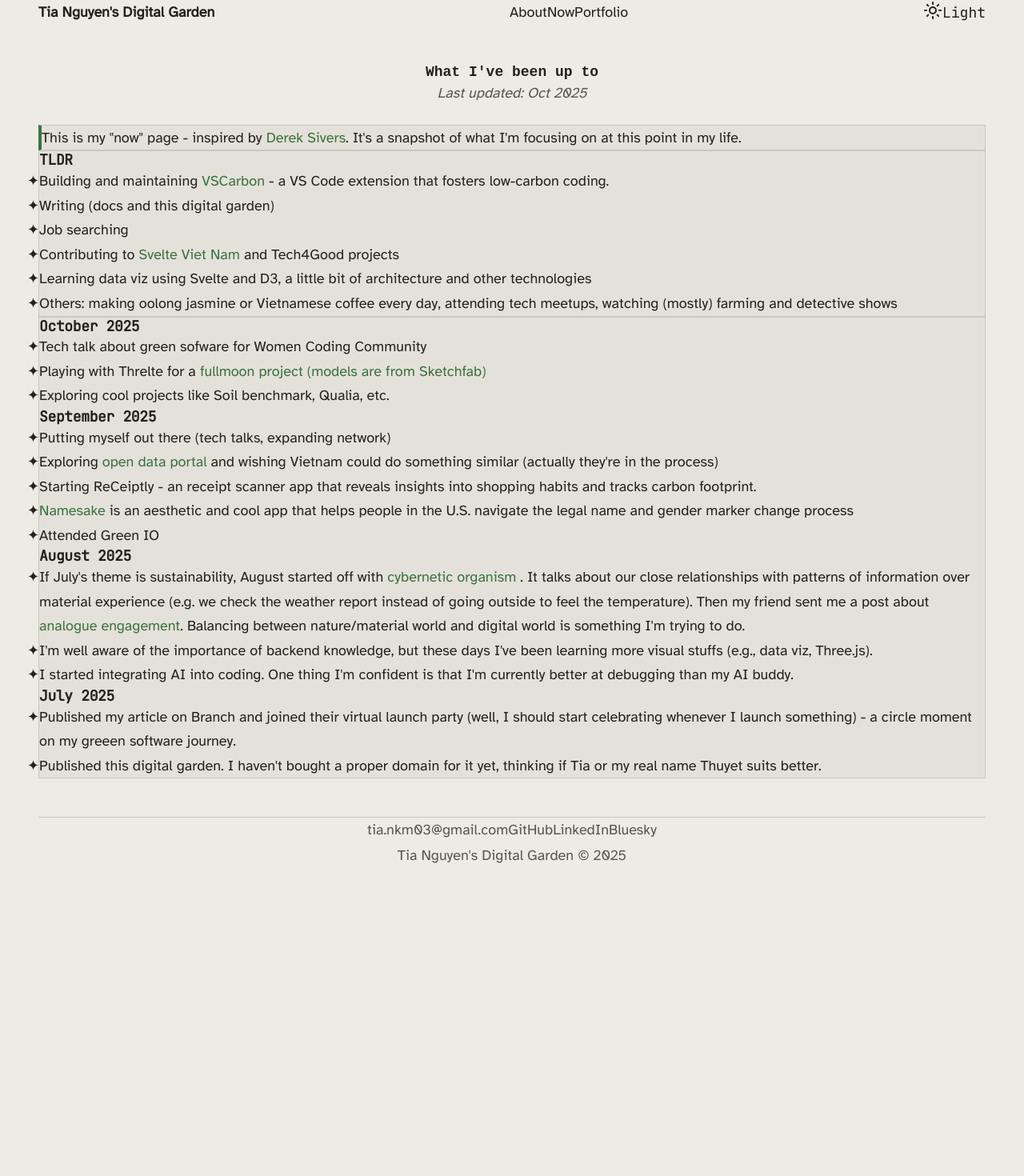
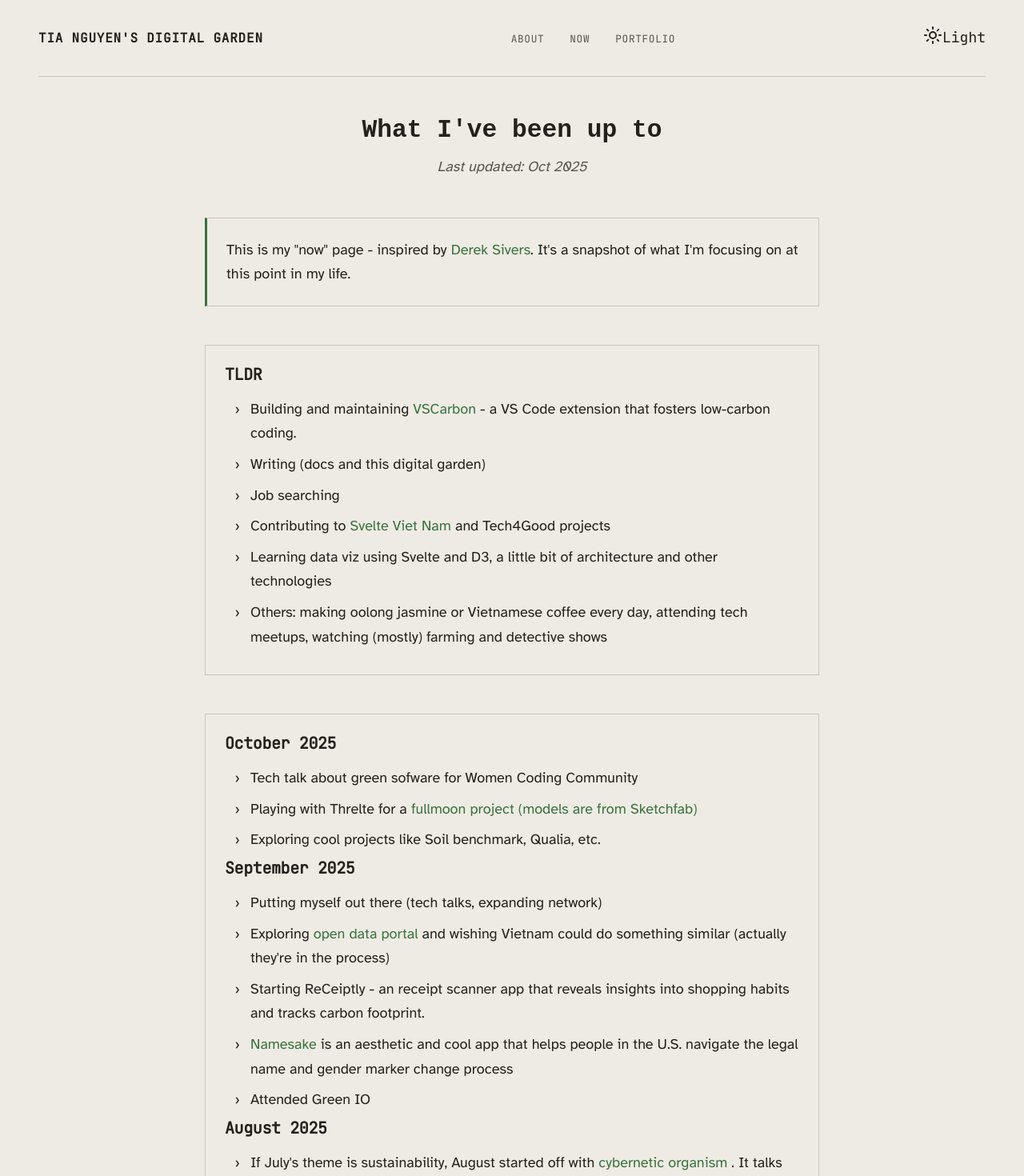
Before and after one commit to liti-dev/markdown-blog, a SvelteKit app: page /now in a window 1280 px wide. Shown: the top 1470 px of the page at 80% size. Before the commit the page ends 1085 px from the top, so only its background shows below. Built offline with nearby package versions, Linux system fonts and the light colour scheme.

Commit message:
style: update all pages to use design system tokens
- Header/footer: monospace, uppercase nav links
- Blog post: 60vw content width, centered
- Homepage: cleaner post list, outline tags in sidebar
- Now/About/Category pages: consistent spacing

```diff
--- a/src/routes/+page.svelte
+++ b/src/routes/+page.svelte
@@ -1,8 +1,9 @@
 <script lang="ts">
-	import { formatDate, getCategoryStyles } from '$lib/utils'
+	import { formatDate } from '$lib/utils'
 	import * as config from '$lib/config'
 	import SEO from '$lib/components/SEO.svelte'
 	import Pagination from '$lib/components/Pagination.svelte'
+	import Tag from '$lib/components/Tag.svelte'
 
 	let { data } = $props()
 
@@ -62,15 +63,8 @@
 
 			<ul class="categories">
 				{#each data.categories as category}
-					{@const styles = getCategoryStyles(category)}
 					<li>
-						<a
-							href={`/category/${category}`}
-							class="category-link"
-							style="background-color: {styles.backgroundColor}; color: {styles.color}"
-						>
-							#{category}
-						</a>
+						<Tag {category} href={`/category/${category}`} />
 					</li>
 				{/each}
 			</ul>
@@ -92,15 +86,11 @@
 <style>
 	.layout-container {
 		display: grid;
-		gap: var(--size-7);
-		contain: layout; /* Optimize layout calculations */
-
-		/* Mobile: single column */
+		gap: var(--space-7);
 		grid-template-columns: 1fr;
 
-		/* Medium screens and up: main content + sidebar */
 		@media (min-width: 768px) {
-			grid-template-columns: 1fr 250px;
+			grid-template-columns: 1fr 220px;
 			max-width: 1200px;
 			margin-inline: auto;
 		}
@@ -109,7 +99,7 @@
 	.mobile-garden {
 		display: block;
 		text-align: center;
-		margin-bottom: var(--size-4);
+		margin-bottom: var(--space-4);
 
 		img {
 			max-width: 70%;
@@ -131,63 +121,54 @@
 
 		@media (min-width: 768px) {
 			display: block;
-			margin-top: var(--size-5);
+			margin-top: var(--space-5);
 		}
 	}
 
 	.main-content {
-		min-width: 0; /* Prevent grid overflow */
-		min-height: 60vh; /* Reserve space to prevent layout shift */
-		contain: layout; /* Optimize layout calculations */
+		min-width: 0;
 	}
 
 	.posts {
 		display: grid;
-		gap: var(--size-7);
-		contain: layout; /* Optimize layout calculations */
+		gap: var(--space-7);
 
 		.post {
-			max-inline-size: var(--size-content-4);
-			min-height: 120px; /* Reserve minimum space per post */
-
 			&:not(:last-child) {
-				padding-bottom: var(--size-7);
+				padding-bottom: var(--space-7);
+				border-bottom: 1px solid var(--border);
 			}
 
 			.title {
 				font-family: 'Silkscreen', monospace;
-				font-size: var(--font-size-fluid-2);
+				font-size: var(--text-xl);
 				text-transform: none;
-				line-height: 1.4;
-				min-height: 1.4em; /* Reserve space for title */
+				line-height: var(--leading-tight);
 			}
 
 			.date {
 				color: var(--text-2);
-				min-height: 1.2em; /* Reserve space for date */
+				font-family: var(--font-mono);
+				font-size: var(--text-xs);
+				margin-top: var(--space-2);
 			}
 
 			.description {
-				margin-top: var(--size-3);
-				min-height: 2.4em; /* Reserve space for description */
+				margin-top: var(--space-3);
 			}
 		}
 	}
 
 	.count {
-		margin-top: var(--size-10);
-		margin-bottom: var(--size-7);
-		padding: var(--size-5) var(--size-3);
+		margin-top: var(--space-8);
+		margin-bottom: var(--space-6);
+		padding: var(--space-4) var(--space-3);
 		text-align: center;
-		font-size: var(--font-size-fluid-1);
-		font-style: italic;
+		font-family: var(--font-mono);
+		font-size: var(--text-sm);
 		color: var(--text-2);
 		border-top: 1px solid var(--border);
 		border-bottom: 1px solid var(--border);
-		background: var(--surface-2);
-		border-radius: var(--radius-2);
-		max-inline-size: var(--size-content-3);
-		margin-inline: auto;
 	}
 
 	.sidebar {
@@ -196,20 +177,21 @@
 		@media (min-width: 768px) {
 			display: block;
 			position: sticky;
-			top: var(--size-7);
+			top: var(--space-6);
 			height: fit-content;
 		}
 
 		.sidebar-content {
-			background: var(--surface-2);
 			border: 1px solid var(--border);
-			border-radius: var(--radius-2);
-			padding: var(--size-5);
+			padding: var(--space-5);
 
 			h3 {
-				margin: 0 0 var(--size-3) 0;
-				font-size: var(--font-size-2);
-				color: var(--text-1);
+				margin: 0 0 var(--space-4) 0;
+				font-family: var(--font-mono);
+				font-size: var(--text-sm);
+				color: var(--text-2);
+				text-transform: uppercase;
+				letter-spacing: 0.05em;
 			}
 		}
 
@@ -218,22 +200,8 @@
 			padding: 0;
 			margin: 0;
 			display: flex;
-			flex-direction: column;
-			gap: var(--size-2);
-
-			.category-link {
-				text-decoration: none;
-				font-size: var(--font-size-1);
-				padding: var(--size-1) var(--size-2);
-				border-radius: var(--radius-2);
-				transition: all 0.2s ease;
-				display: inline-block;
-
-				&:hover {
-					opacity: 0.8;
-					transform: translateY(-1px);
-				}
-			}
+			flex-wrap: wrap;
+			gap: var(--space-2);
 		}
 	}
 </style>
--- a/src/routes/about/+page.svelte
+++ b/src/routes/about/+page.svelte
@@ -37,20 +37,22 @@
 
 <style>
 	.text-column {
-		margin: 0 var(--size-7);
+		max-inline-size: 60vw;
+		margin-inline: auto;
 	}
 
 	ul {
-		margin: 1rem 0;
+		margin: var(--space-4) 0;
 	}
 
 	li {
-		list-style: '⭐';
-		margin: 0 1rem;
-		padding: 0.5rem;
+		list-style: '› ';
+		margin: 0 var(--space-4);
+		padding: var(--space-2);
 	}
 
 	p {
-		margin-bottom: 1.5rem;
+		margin-bottom: var(--space-5);
+		line-height: var(--leading-relaxed);
 	}
 </style>
--- a/src/routes/footer.svelte
+++ b/src/routes/footer.svelte
@@ -16,14 +16,14 @@
 
 <style>
 	footer {
-		padding-block: var(--size-7);
+		padding-block: var(--space-6);
 		border-top: 1px solid var(--border);
 	}
 
 	.footer-content {
 		display: flex;
 		flex-direction: column;
-		gap: var(--size-3);
+		gap: var(--space-3);
 		align-items: center;
 		text-align: center;
 	}
@@ -31,23 +31,31 @@
 	.footer-content p {
 		color: var(--text-2);
 		margin: 0;
+		font-family: var(--font-mono);
+		font-size: var(--text-xs);
+		text-transform: uppercase;
+		letter-spacing: 0.05em;
 	}
 
 	.contact {
 		display: flex;
 		flex-wrap: wrap;
-		gap: var(--size-3);
+		gap: var(--space-4);
 		align-items: center;
 		justify-content: center;
-		font-size: var(--font-size-1);
 	}
 
 	.contact a {
 		color: var(--text-2);
+		font-family: var(--font-mono);
+		font-size: var(--text-xs);
+		text-transform: uppercase;
+		letter-spacing: 0.05em;
 		text-decoration: none;
+		border-bottom: none;
 	}
 
 	.contact a:hover {
-		color: var(--text-1);
+		color: var(--brand);
 	}
 </style>
--- a/src/routes/header.svelte
+++ b/src/routes/header.svelte
@@ -25,32 +25,43 @@
 
 <style>
 	nav {
-		padding-block: var(--size-7);
+		padding-block: var(--space-6);
+		border-bottom: 1px solid var(--border);
 
 		@media (min-width: 768px) {
 			display: flex;
+			align-items: center;
 			justify-content: space-between;
 		}
 
 		.links {
-			margin-block: var(--size-7);
+			margin-block: var(--space-4);
 
 			@media (min-width: 768px) {
 				display: flex;
-				gap: var(--size-7);
+				gap: var(--space-6);
 				margin-block: 0;
 			}
 		}
 
 		a {
-			color: inherit;
-			font-size: var(--size-5);
-			/* text-decoration: none; */
-			text-decoration: underline dashed var(--green-5) 3px;
-			text-underline-offset: 5px;
+			color: var(--text-2);
+			font-family: var(--font-mono);
+			font-size: var(--text-sm);
+			text-transform: uppercase;
+			letter-spacing: 0.05em;
+			text-decoration: none;
+			border-bottom: none;
+			transition: color 0.2s ease;
+
 			&:hover {
-				color: var(--green-7);
+				color: var(--brand);
 			}
+		}
+
+		.title {
+			color: var(--text-1);
+			font-size: var(--text-base);
 		}
 	}
 </style>
--- a/src/routes/now/+page.svelte
+++ b/src/routes/now/+page.svelte
@@ -125,7 +125,7 @@
 
 <style>
 	.layout-container {
-		max-inline-size: var(--size-content-3);
+		max-inline-size: 60vw;
 		margin-inline: auto;
 	}
 
@@ -134,13 +134,13 @@
 	}
 
 	.page-header {
-		margin-bottom: var(--size-7);
+		margin-bottom: var(--space-7);
 		text-align: center;
 
 		h1 {
 			font-family: 'Silkscreen', monospace;
-			font-size: var(--font-size-fluid-3);
-			margin-bottom: var(--size-3);
+			font-size: var(--text-2xl);
+			margin-bottom: var(--space-3);
 			color: var(--text-1);
 		}
 
@@ -152,42 +152,39 @@
 	}
 
 	.intro {
-		background: var(--surface-2);
 		border: 1px solid var(--border);
-		border-radius: var(--radius-2);
-		padding: var(--size-5);
-		margin-bottom: var(--size-7);
-		border-left: 4px solid var(--brand);
+		padding: var(--space-5);
+		margin-bottom: var(--space-7);
+		border-left: 3px solid var(--brand);
 	}
 
 	.focus-areas {
 		display: grid;
-		gap: var(--size-7);
-		margin-bottom: var(--size-7);
+		gap: var(--space-7);
+		margin-bottom: var(--space-7);
 	}
 
 	.focus-item {
-		background: var(--surface-2);
 		border: 1px solid var(--border);
-		border-radius: var(--radius-2);
-		padding: var(--size-5);
+		padding: var(--space-5);
 
 		h2 {
 			margin-top: 0;
-			margin-bottom: var(--size-3);
+			margin-bottom: var(--space-4);
 			color: var(--text-1);
-			font-size: var(--font-size-fluid-2);
+			font-family: var(--font-mono);
+			font-size: var(--text-lg);
 		}
 
 		ul {
 			margin: 0;
-			list-style-type: '✦';
-			padding-left: var(--size-5);
+			list-style-type: '› ';
+			padding-left: var(--space-5);
 		}
 
 		li {
-			margin-block: var(--size-2);
-			padding-inline-start: var(--size-2);
+			margin-block: var(--space-2);
+			padding-inline-start: var(--space-2);
 			color: var(--text-1);
 		}
 	}
```
Also changed, not shown: src/routes/[slug]/+page.svelte (+17 -35 lines), src/routes/category/[category]/+page.svelte (+8 -5 lines).
